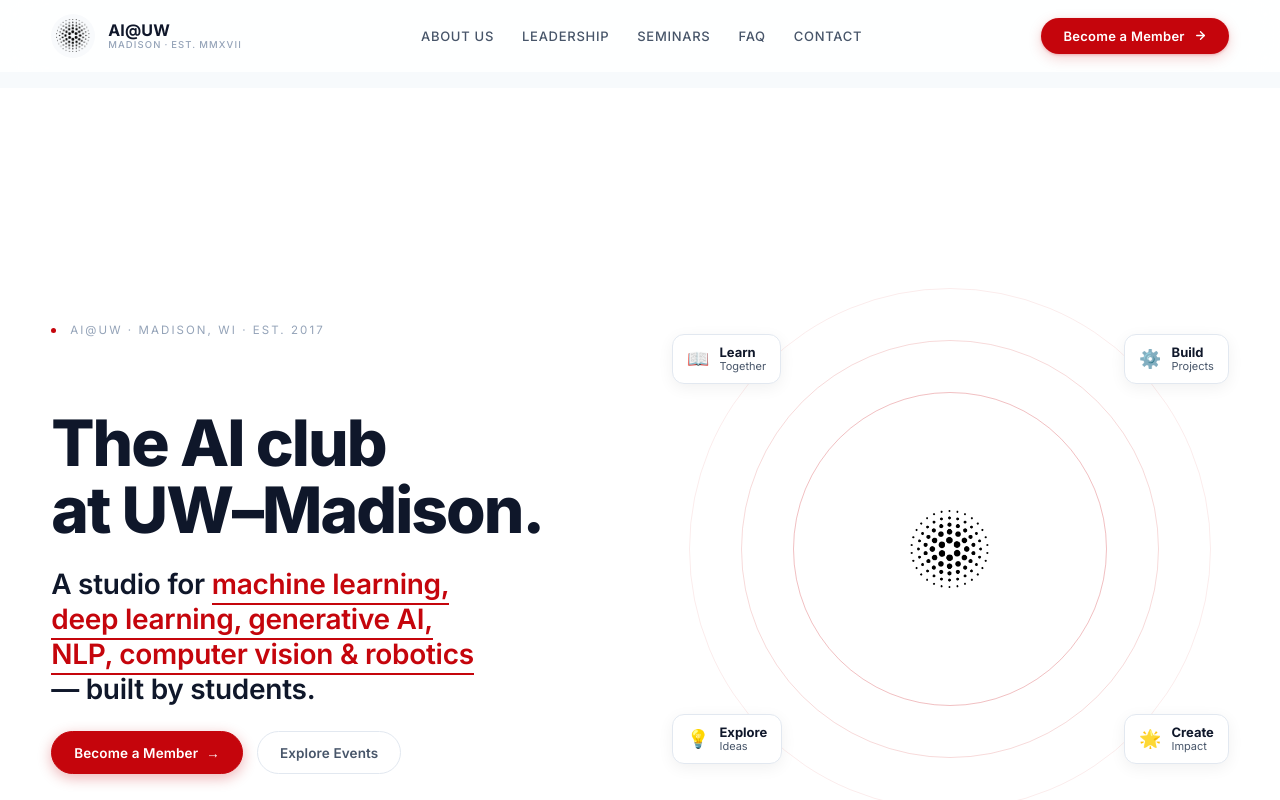
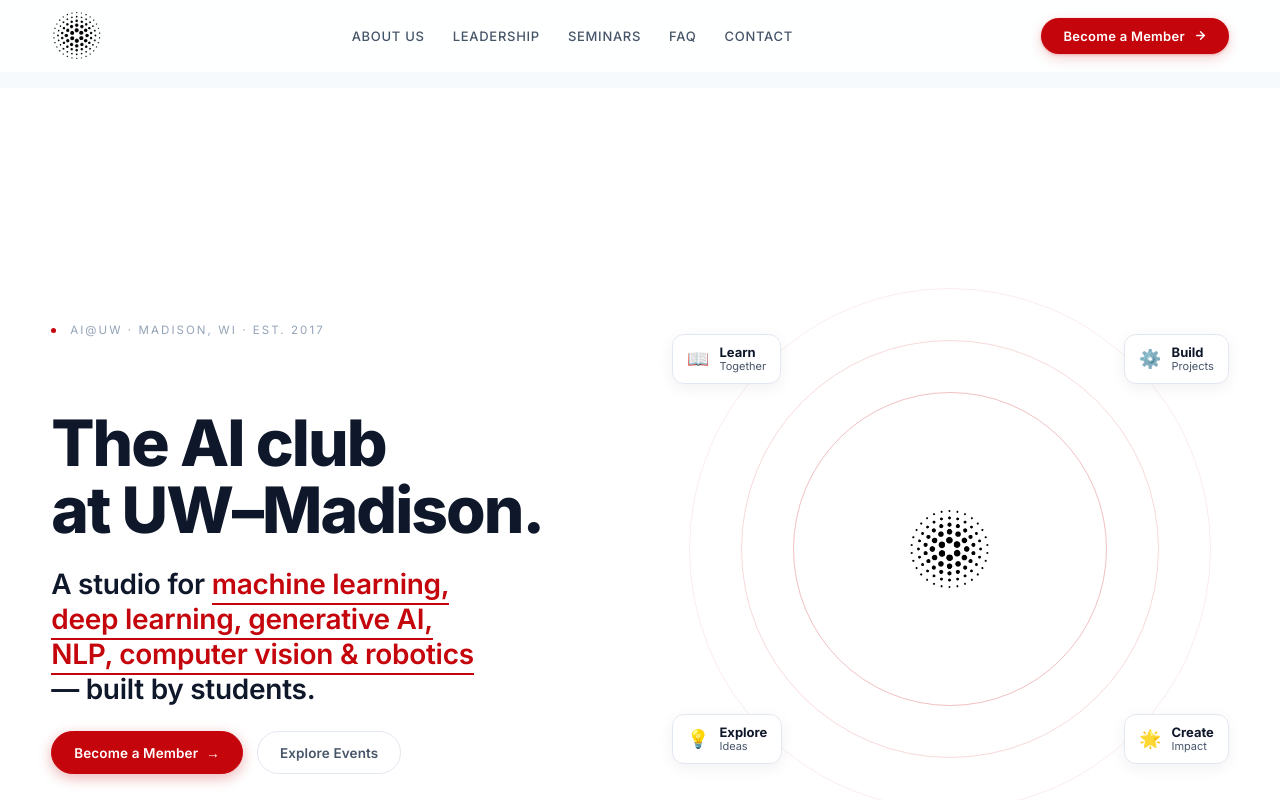
Before and after one commit to aiclubuwmadison/aiclubuwmadison.github.io, a React (Vite) app: page / in a window 1280 px wide. Shown: the top 800 px of the page. Built offline with nearby package versions, Linux system fonts and the light colour scheme.

Commit message:
Nav: icon-only brand mark, increase logo to 48px

```diff
--- a/src/components/Nav.css
+++ b/src/components/Nav.css
@@ -59,58 +59,33 @@
   opacity: 0.8;
 }
 
-/* Logo circle — larger, no border, subtle bg tint */
+/* Logo mark */
 .atmos-nav-brand-mark {
   display: inline-flex;
   align-items: center;
   justify-content: center;
-  width: 44px;
-  height: 44px;
+  width: 52px;
+  height: 52px;
   border-radius: 50%;
-  background: var(--atmos-paper-deep);
+  background: transparent;
   flex-shrink: 0;
   overflow: hidden;
-  transition: background 200ms ease, transform 250ms cubic-bezier(0.34, 1.56, 0.64, 1);
+  transition: transform 250ms cubic-bezier(0.34, 1.56, 0.64, 1), opacity 200ms ease;
 }
 
 .atmos-nav-brand:hover .atmos-nav-brand-mark {
-  background: rgba(197, 5, 12, 0.06);
   transform: scale(1.06);
+  opacity: 0.85;
 }
 
 .atmos-nav-brand-mark img {
-  width: 34px;
-  height: 34px;
+  width: 48px;
+  height: 48px;
   object-fit: contain;
   display: block;
   filter: brightness(0);
 }
 
-/* Brand text stack */
-.atmos-nav-brand-text {
-  display: flex;
-  flex-direction: column;
-  gap: 2px;
-}
-
-.atmos-nav-brand-name {
-  font-family: var(--atmos-serif);
-  font-size: 16px;
-  font-weight: 700;
-  letter-spacing: 0.01em;
-  line-height: 1;
-  color: var(--atmos-ink);
-}
-
-.atmos-nav-brand-meta {
-  font-family: var(--atmos-sans);
-  font-size: 9.5px;
-  font-weight: 500;
-  color: var(--atmos-ink-mute);
-  letter-spacing: 0.12em;
-  text-transform: uppercase;
-  line-height: 1;
-}
 
 /* ── Nav links ──────────────────────────────────────────── */
 .atmos-nav-links {
@@ -338,8 +313,4 @@
   .atmos-nav-burger {
     display: flex;
   }
-
-  .atmos-nav-brand-meta {
-    display: none;
-  }
 }
--- a/src/components/Nav.jsx
+++ b/src/components/Nav.jsx
@@ -45,11 +45,7 @@
           {/* Brand */}
           <Link to="/" className="atmos-nav-brand" aria-label="AI@UW home">
             <span className="atmos-nav-brand-mark" aria-hidden="true">
-              <img src="/images/logo.png" alt="" />
-            </span>
-            <span className="atmos-nav-brand-text">
-              <span className="atmos-nav-brand-name">AI@UW</span>
-              <span className="atmos-nav-brand-meta">Madison&thinsp;&middot;&thinsp;Est.&thinsp;MMXVII</span>
+              <img src="/images/logo.png" alt="AI@UW" />
             </span>
           </Link>
 
```
